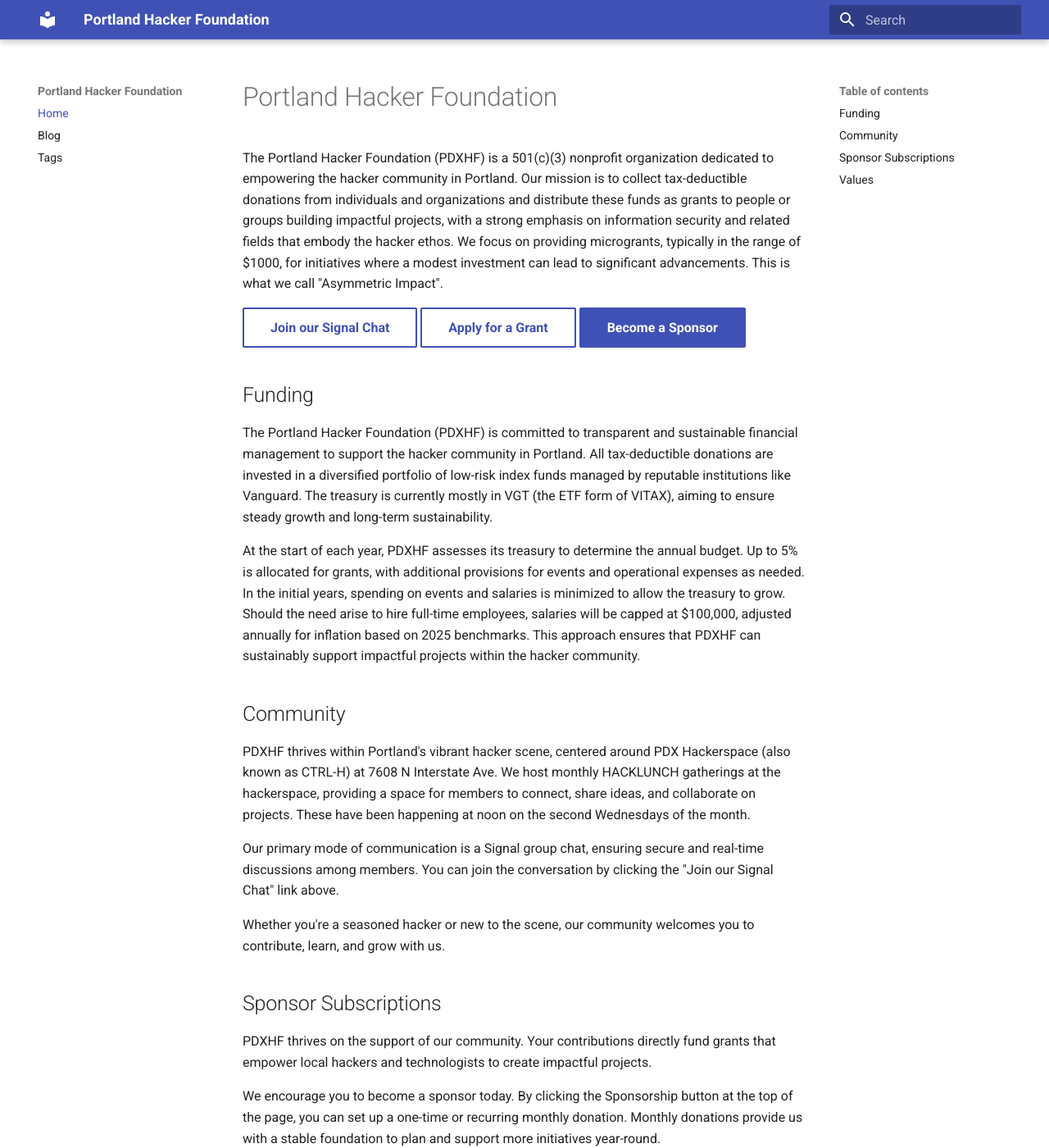
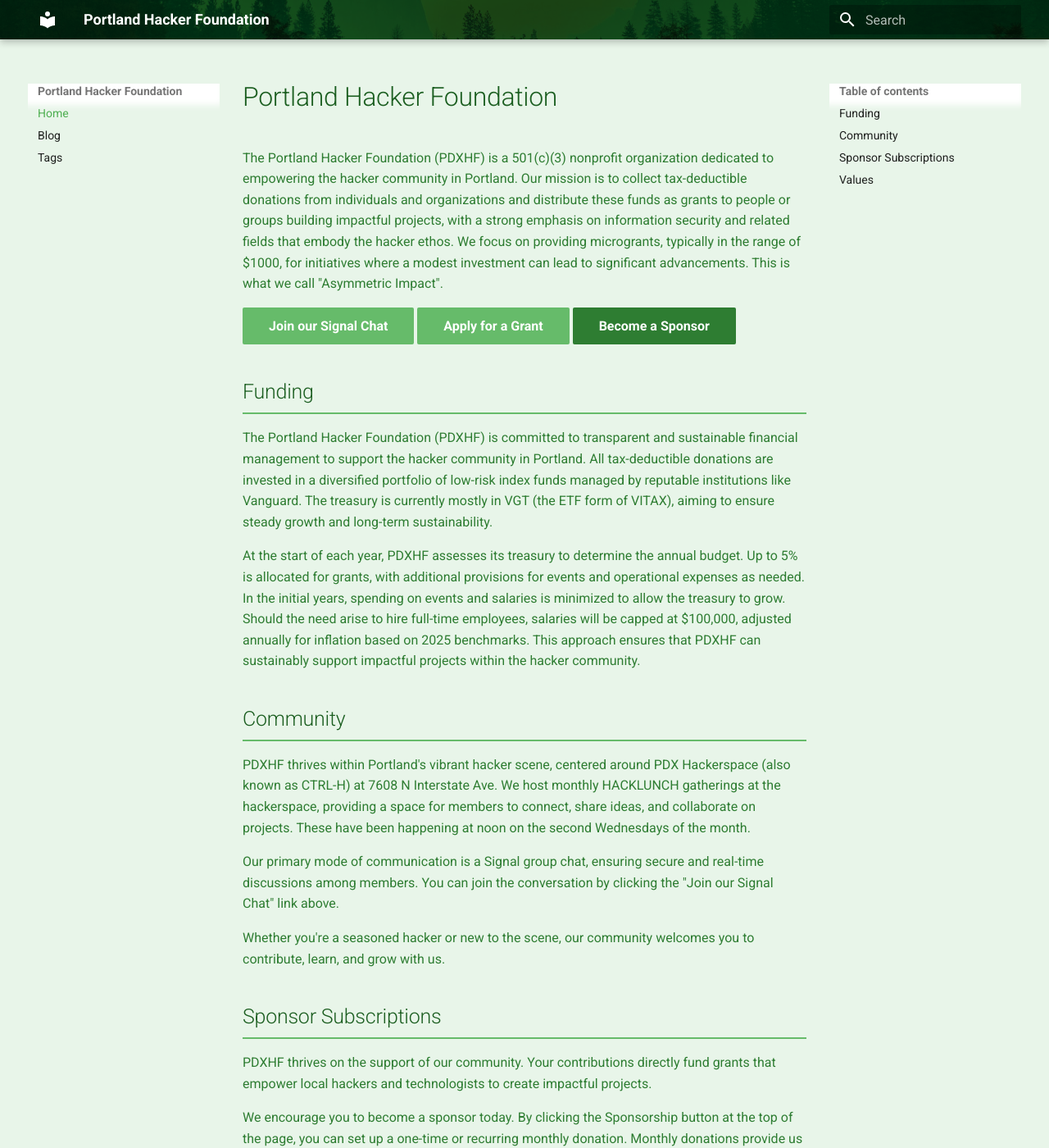
Before and after one commit to pierce403/PDXHF, an MkDocs documentation site: the page built from docs/index.md, in a window 1280 px wide and 1400 px high. Shown: the whole window at 82% size. Built offline with MkDocs 1.6.1 and Material for MkDocs 9.7.7, drawn with Linux system fonts in a browser that asks for light colours.

Commit message:
Match original color scheme

```diff
--- /dev/null
+++ b/docs/stylesheets/extra.css
@@ -0,0 +1,71 @@
+:root {
+  --md-primary-fg-color: #1b5e20;
+  --md-primary-fg-color--light: #2e7d32;
+  --md-primary-fg-color--dark: #0f3d16;
+  --md-accent-fg-color: #66bb6a;
+  --md-default-bg-color: #e8f5e9;
+  --md-default-fg-color: #2e7d32;
+  --md-default-fg-color--light: #388e3c;
+  --md-typeset-a-color: #2e7d32;
+}
+
+.md-header,
+.md-tabs {
+  background-color: #1b5e20;
+  background-image: url("../assets/trees.jpg");
+  background-size: cover;
+  background-position: center;
+  background-blend-mode: multiply;
+}
+
+.md-main {
+  background-color: #e8f5e9;
+}
+
+.md-content,
+.md-typeset {
+  color: #2e7d32;
+}
+
+.md-typeset h1,
+.md-typeset h2,
+.md-typeset h3,
+.md-typeset h4,
+.md-typeset h5,
+.md-typeset h6 {
+  color: #1b5e20;
+}
+
+.md-typeset h2 {
+  border-bottom: 2px solid #66bb6a;
+  padding-bottom: 0.4rem;
+}
+
+.md-typeset a {
+  color: #2e7d32;
+}
+
+.md-typeset a:hover {
+  color: #1b5e20;
+}
+
+.md-typeset .md-button {
+  background-color: #66bb6a;
+  color: #ffffff;
+  border: none;
+}
+
+.md-typeset .md-button:hover {
+  background-color: #57a05a;
+  color: #ffffff;
+}
+
+.md-typeset .md-button--primary {
+  background-color: #2e7d32;
+  color: #ffffff;
+}
+
+.md-typeset .md-button--primary:hover {
+  background-color: #1b5e20;
+  color: #ffffff;
+}
--- a/mkdocs.yml
+++ b/mkdocs.yml
@@ -12,6 +12,13 @@ nav:
 theme:
   name: material
   favicon: assets/favicon.ico
+  palette:
+    - scheme: default
+      primary: green
+      accent: light green
+
+extra_css:
+  - stylesheets/extra.css
 
 plugins:
   - search
```
